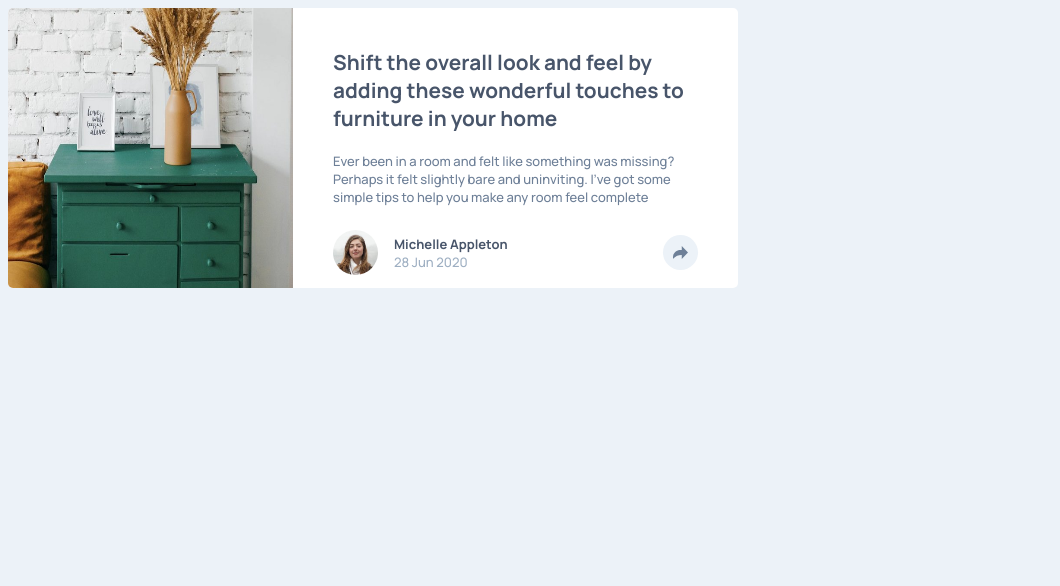
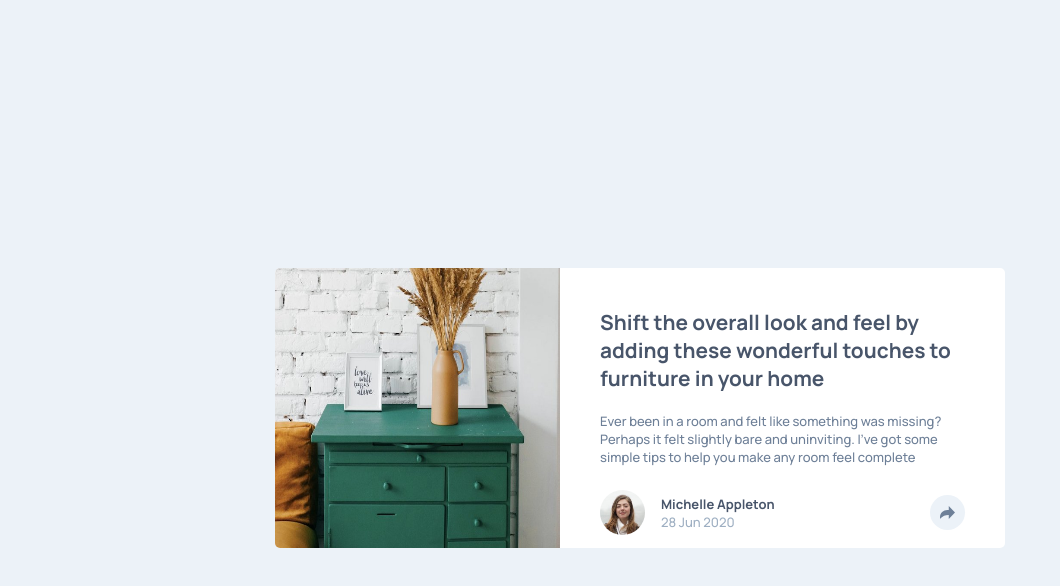
Before and after one commit to marketerly/article-perview, a plain HTML site: page index.html in a window 1280 px wide. Shown: the whole page, without its empty margins (0-1060 px from the left). Drawn offline with Linux system fonts and the light colour scheme.

Commit message:
centering the card

```diff
--- a/scss/styles.scss
+++ b/scss/styles.scss
@@ -7,10 +7,12 @@ $light-grayish-blue: hsl(210, 46%, 95%);
 
 body {
   background: $light-grayish-blue;
-
   box-sizing: border-box;
   max-width: 1440px;
-  height: auto;
+  display: flex;
+  height: 100vh;
+  justify-content: center;
+  align-items: center;
 }
 .card {
   width: 730px;
```
Also changed, not shown: scss/styles.css, 1 other file.
